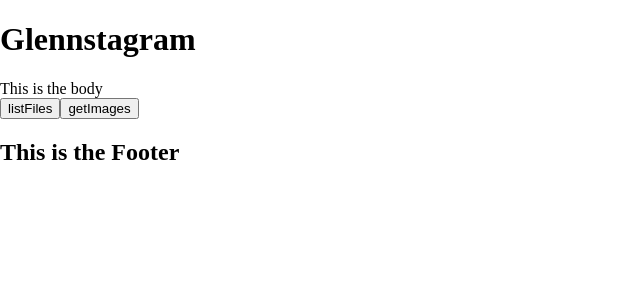
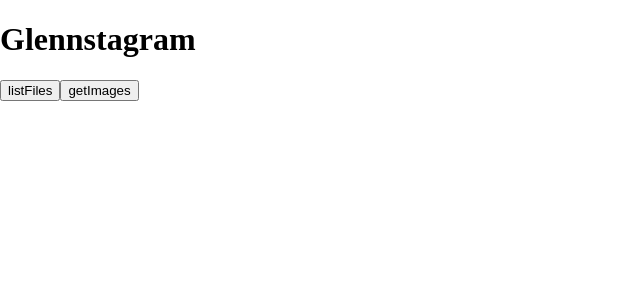
Before and after one commit to GlennHoran/s3-upload, a React (Vite) app in the folder website-main/: page / in a window 1280 px wide. Shown: the top 300 px of the page, without its empty margins (0-640 px from the left). Built offline with nearby package versions, Linux system fonts and the light colour scheme.

Commit message:
more minor tidying

```diff
--- a/website-main/src/bodyComponents/BodyContainer.js
+++ b/website-main/src/bodyComponents/BodyContainer.js
@@ -32,7 +32,6 @@ export default () => {
     }
 
     return <div className="body-container">
-        <div>This is the body</div>
         {listOfFiles.map(file => {
             if(file.includes("thumbnails")){
                 return <div>
--- a/website-main/src/footerComponents/FooterContainer.js
+++ b/website-main/src/footerComponents/FooterContainer.js
@@ -3,7 +3,6 @@ import React from 'react'
 export default () => {
     return <div className="footer-container">
         <h2>
-            This is the Footer
         </h2>
     </div>
 }
```
